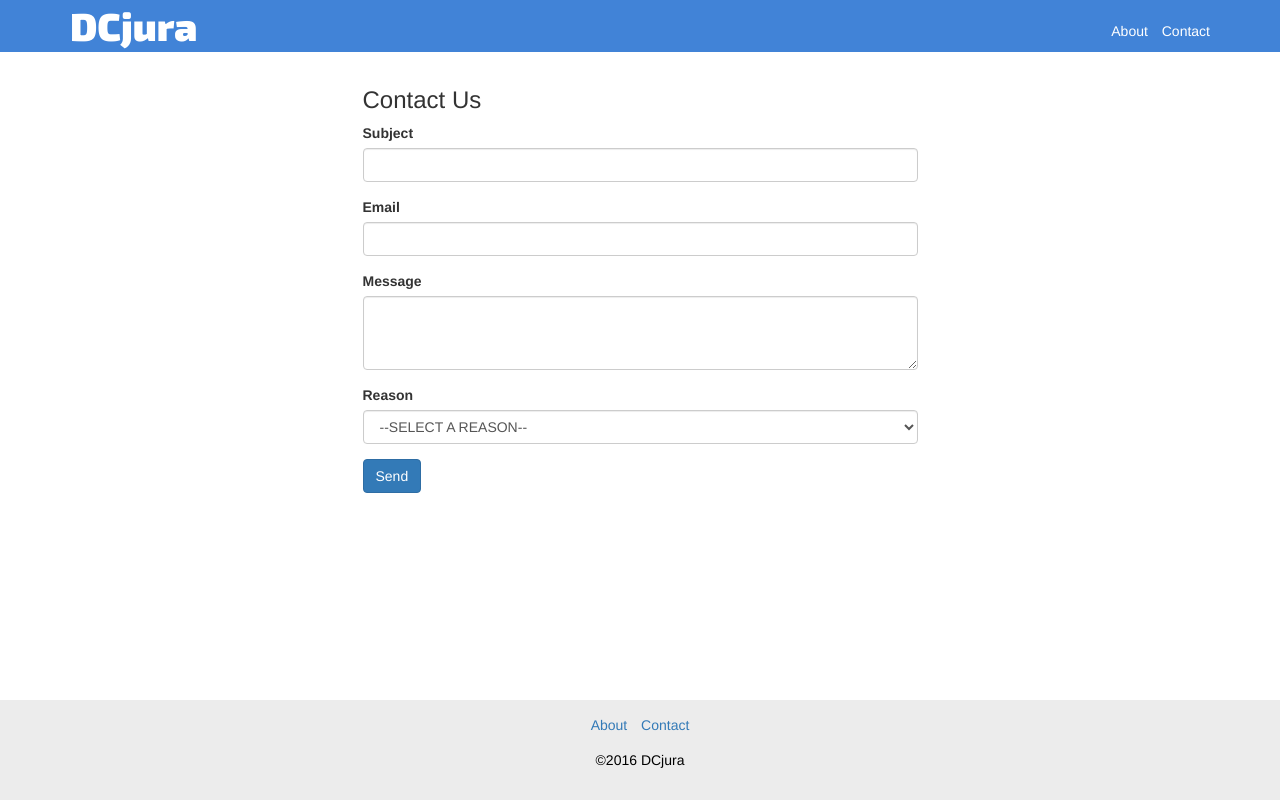
After one commit to timebigot/dcjura, a Django app: template base/templates/contact.html in a window 1280 px wide. The commit adds this page. Run offline with Django 3.2, Linux system fonts and the light colour scheme; the template is opened without the code that fills it, so the values that code supplies are empty; some libraries are stand-ins or nearby versions.

Commit message:
Add category model, Add contact page

```diff
--- a/aws_storages.py
+++ b/aws_storages.py
@@ -1,5 +1,5 @@
-from django.conf import settings as base_settings
+from django.conf import settings
 from storages.backends.s3boto import S3BotoStorage
 
 class MediaStorage(S3BotoStorage):
-    location = base_settings.MEDIAFILES_LOCATION
+    location = settings.MEDIA_LOCATION
--- a/base/admin.py
+++ b/base/admin.py
@@ -1,5 +1,9 @@
 from django.contrib import admin
-from .models import Business, Coupon
+from .models import *
 
+class CategoryAdmin(admin.ModelAdmin):
+    prepopulated_fields = {'slug': ('eng_name',)}
+
+admin.site.register(Category, CategoryAdmin)
 admin.site.register(Business)
 admin.site.register(Coupon)
--- a/base/static/css/base.css
+++ b/base/static/css/base.css
@@ -24,6 +24,8 @@ body {
 }
 .nav-menu * {
     color: white;
+}
+.nav-menu>a:not(:first-child) {
     padding-left: 10px;
 }
 .nav-menu>a:hover, .nav-menu>a:focus {
--- a/base/templates/base.html
+++ b/base/templates/base.html
@@ -36,7 +36,7 @@
                     <div class="col-xs-6">
                         <div class="pull-xs-right nav-menu">
                             <a class="nav-about" href="#" data-toggle="modal" data-target="#aboutModal">About</a>
-                            <a title="contact.dcjura@gmail.com" href="mailto:contact.dcjura@gmail.com">Contact</a>
+                            <a href="{% url 'contact' %}">Contact</a>
                         </div>
                     </div>
                 </div>
@@ -93,7 +93,7 @@
                         <p>디씨 주라 (Discount Jura) 는 미국에 거주하는 한인들과 한인 업체들간의 활발한 교류를 목적으로 만들어진 쿠폰 사이트 입니다.</p>
                         <p>현재는 노바 (Northern Virginia) 지역을 기점으로 운영되고 있으며 추후 확장을 계획, 추진중에 있습니다.</p>
                         <p>많은 한인분들께서 관심을 가지고 애용해 주시길 부탁드리며 또한 저희 사이트의 발전을위해 좋은 아이디어를 제공해주시면 감사하겠습니다.</p>
-                        <p>FOR ANY INQUIRIES, PLEASE CONTACT US AT contact.dcjura@gmail.com</p>
+                        <p>FOR ANY INQUIRIES, PLEASE CONTACT US AT <a href="mailto:contact.dcjura@gmail.com">contact.dcjura@gmail.com</a></p>
                     </div>
                 </div>
             </div>
--- /dev/null
+++ b/base/templates/contact.html
@@ -0,0 +1,38 @@
+{% extends 'base.html' %}
+{% block title %}
+DCjura
+{% endblock %}
+
+{% block content %}
+<div class="container">
+    <div class="row">
+        <div class="col-md-6 col-md-offset-3">
+            <h3>Contact Us</h3>
+            <form action="{% url 'contact' %}" method="POST">{% csrf_token %}
+                <div class="form-group">
+                    <label for="subject">Subject</label>
+                    <input type="text" class="form-control" id="subject" name="subject">
+                </div>
+                <div class="form-group">
+                    <label for="from_email">Email</label>
+                    <input type="email" class="form-control" id="to_email" name="from_email">
+                </div>
+                <div class="form-group">
+                    <label for="message">Message</label>
+                    <textarea class="form-control" id="message" rows="3" name="message"></textarea>
+                </div>
+                <div class="form-group">
+                    <label for="reason">Reason</label>
+                    <select class="form-control" id="reason" name="reason" required>
+                        <option>--SELECT A REASON--</option>
+                        <option value="Partner">Upload a coupon</option>
+                        <option value="Sponsor">Advertise on our site</option>
+                        <option value="Suggestion">Have a suggestion</option>
+                    </select>
+                </div>
+                <input type="submit" class="btn btn-primary" value="Send">
+            </form>
+        </div>
+    </div>
+</div>
+{% endblock %}
--- a/base/templates/index.html
+++ b/base/templates/index.html
@@ -29,7 +29,7 @@ DCjura
                         data-url="{{ request.META.HTTP_HOST }}{% url 'coupon' coupon.url_code %}"
                         >
                         {% if coupon.cover %}
-                        <img class="card-img-top" src="img/{{ coupon.cover }}" alt="{{ coupon.title }}">
+                        <img class="card-img-top" src="{{ coupon.cover.url }}" alt="{{ coupon.title }}">
                         {% else %}
                         <img class="card-img-top" src="{% static 'img/error.gif' %}" alt="{{ coupon.title }}">
                         {% endif %}
--- a/base/urls.py
+++ b/base/urls.py
@@ -7,4 +7,5 @@ urlpatterns = [
     url(r'^$', views.index, name='index'),
     url(r'^c/(?P<url_code>\w{7})/$', views.coupon, name='coupon'),
     url(r'^map/$', views.map, name='map'),
+    url(r'^contact/$', views.contact, name='contact'),
 ] + static(settings.MEDIA_URL, document_root=settings.MEDIA_ROOT)
```
Also changed, not shown: base/models.py (+14 -0 lines), base/views.py (+26 -3 lines), base/media/img/cover/i.jpg (added), base/migrations/0019_auto_20160803_1855.py (added).
